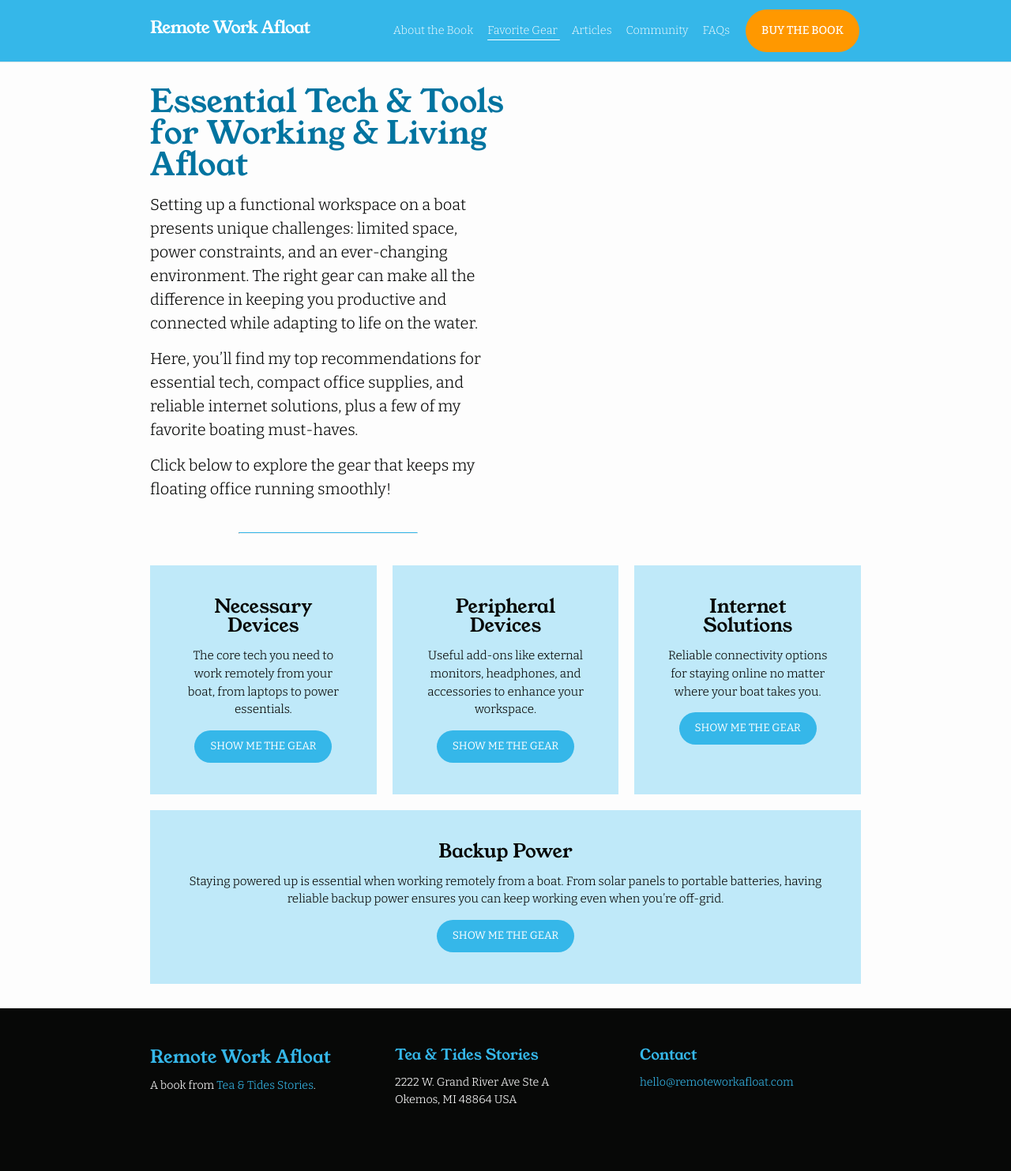
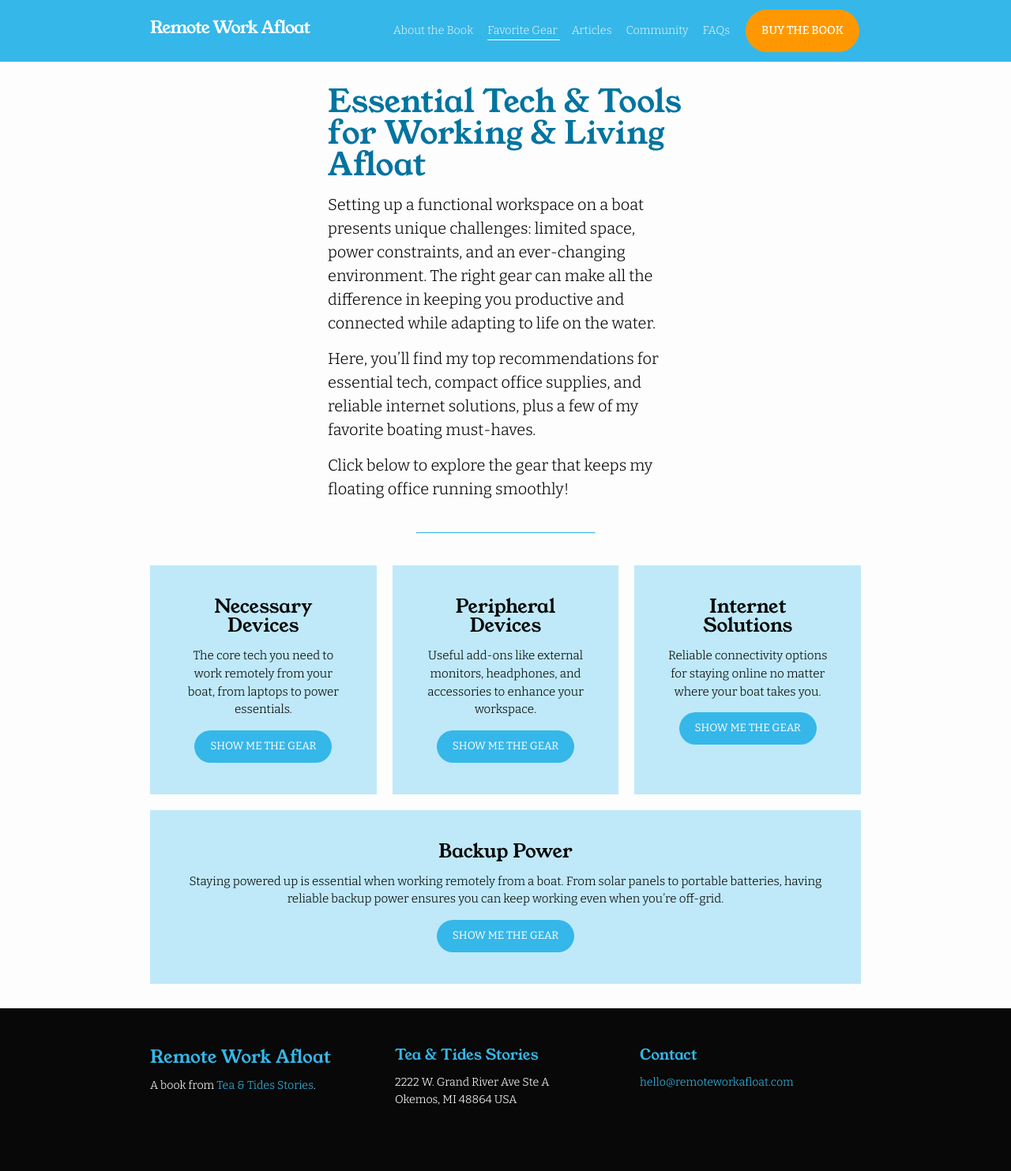
Before and after one commit to amajor/website-remote-work-afloat, a Jekyll site: the page built from pages/gear.md, in a window 1280 px wide. Shown: the whole page at 79% size. Built offline with Jekyll 4.4.1, drawn with Linux system fonts in a browser that asks for light colours; nearby versions of some CDN libraries.

Commit message:
Fix styling

```diff
--- a/_layouts/page_gear.html
+++ b/_layouts/page_gear.html
@@ -6,7 +6,7 @@ layout: base
   <!-- Primary Content -->
   <div class="gear-main columns">
     <div class="column content">
-         {{ content }}
+      {{ content }}
     </div>
     {% if page.featured_image %}
       <div class="column image center">
--- a/_sass/minima/custom-styles.scss
+++ b/_sass/minima/custom-styles.scss
@@ -174,6 +174,7 @@ a.pill-button {
   display: flex;
   gap: 20px;
   align-items: center;
+  justify-content: center;
 
   .column {
     min-width: 0;
@@ -188,6 +189,10 @@ a.pill-button {
     &.content {
       flex: 3;
     }
+
+    // &.narrow {
+    //   max-width: 50%;
+    // }
 
     & img {
       max-width: 100%;
```
